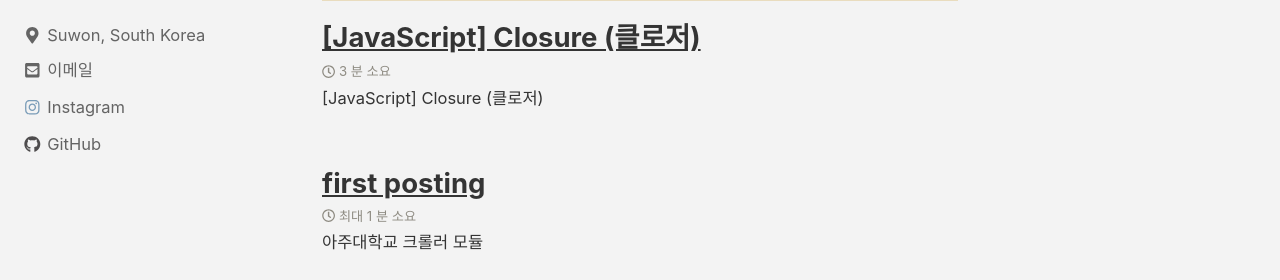
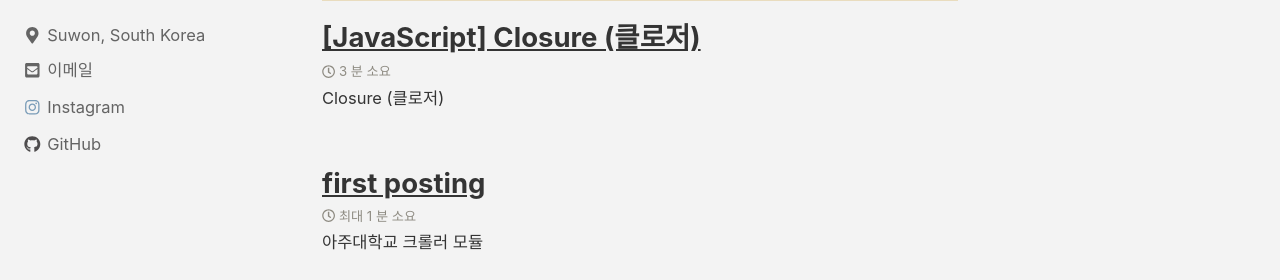
Before and after one commit to MakeHoney/MakeHoney.github.io, a Jekyll site: the page built from index.html, in a window 1280 px wide and 900 px high. Shown: the part 212-492 px from the top of the window. Built offline with Jekyll 4.4.1, drawn with Linux system fonts in a browser that asks for light colours; nearby versions of some CDN libraries; the list of posts is cut into pages by our own code.

Commit message:
edit javascript/closure

```diff
--- a/_posts/2018-08-05-javascript-post-test.md
+++ b/_posts/2018-08-05-javascript-post-test.md
@@ -8,7 +8,7 @@
 ---
 
 
-# [JavaScript] Closure (클로저)
+# Closure (클로저)
 
  클로저는 자바스크립트의 여러 개념 중 어려운 축에 속하는 개념이라고 생각합니다. 또한 다른 언어에서는 찾아보기 힘든 자바스크립트만의 특징 중 하나라고도 볼 수 있습니다. 때문에 자바스크립트를 '잘' 다룰줄 알아야 하는 개발자들은 필수적으로 이해하고 있어야 하는 개념이라고 생각합니다.
 
@@ -24,7 +24,7 @@
 
 <br />
 
-#### 예제_1 (기본 예제)
+### 예제_1 (기본 예제)
 
 ------
 
@@ -50,7 +50,7 @@
 
 <br />
 
-#### 예제_2 (클로저를 이용한 private 속성 흉내내기)
+### 예제_2 (클로저를 이용한 private 속성 흉내내기)
 
 ------
 
@@ -90,7 +90,7 @@
 
 <br />
 
-#### 예제_3 (클로저 사용 시 자주하는 실수 : 반복문)
+### 예제_3 (클로저 사용 시 자주하는 실수 : 반복문)
 
 ------
 
```
